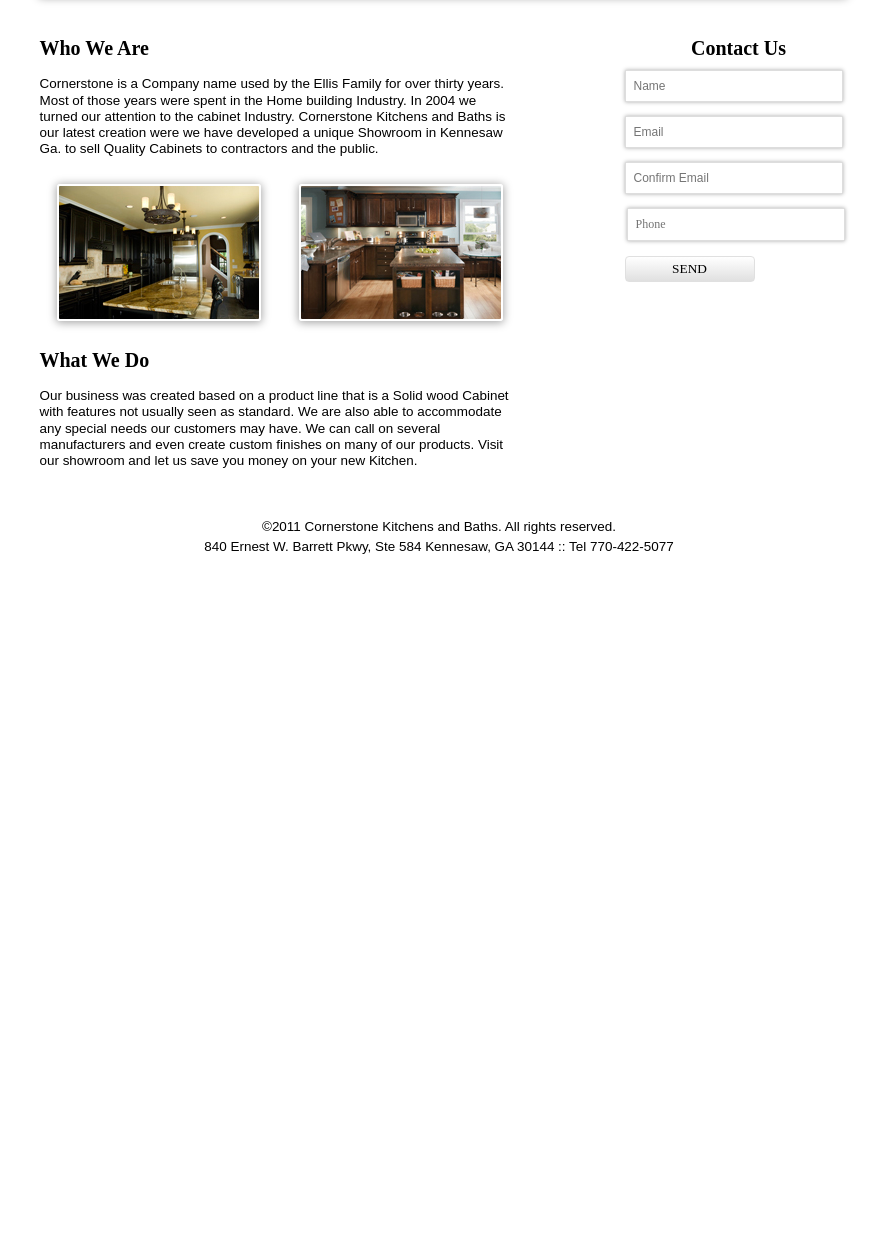
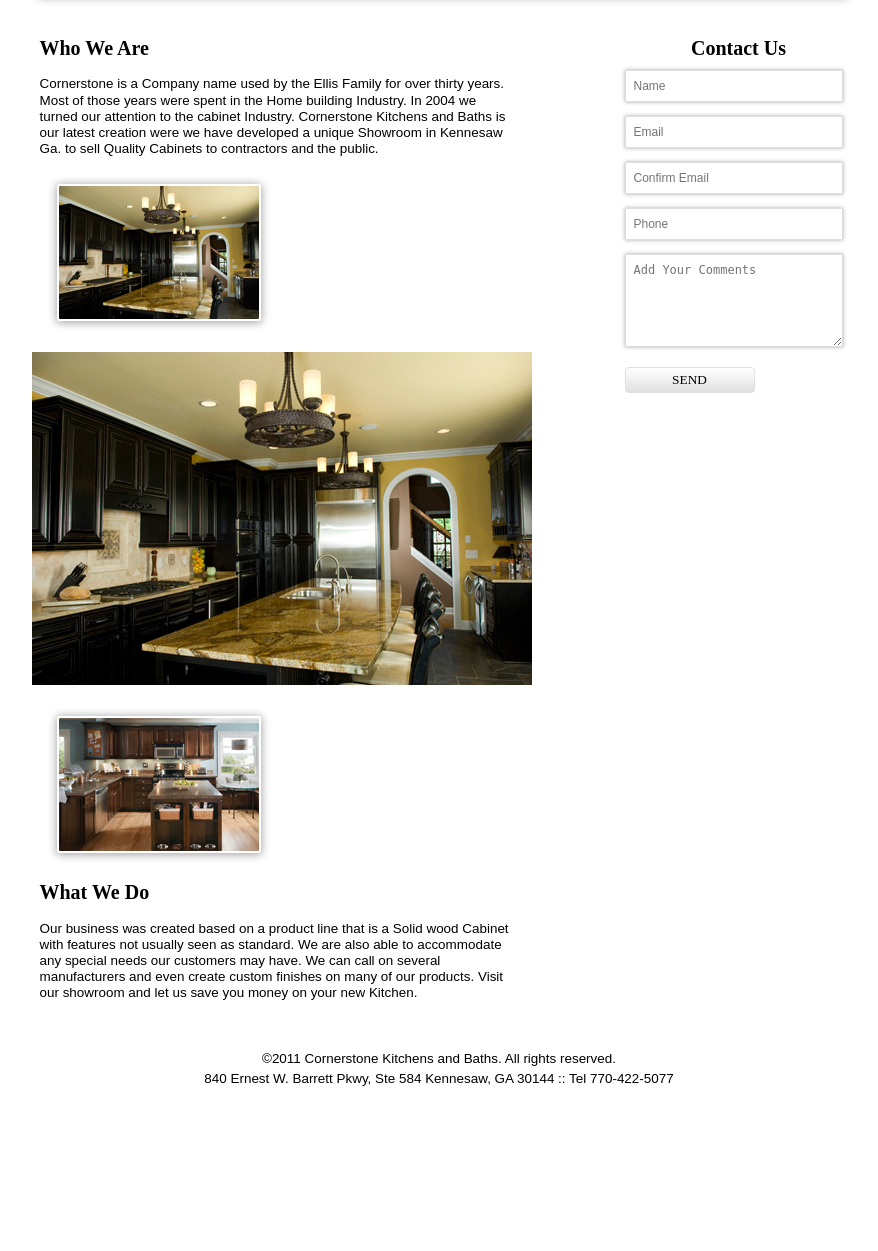
Before and after one commit to shaunwallace/cornerstone, a CodeIgniter app: page /cornerstone/ in a window 1280 px wide. Shown: the part 394-1645 px from the top of the page, without its empty margins (201-1079 px from the left). Before the commit the page ends 948 px from the top, so only its background shows below. Run offline with CodeIgniter, Linux system fonts and the light colour scheme; some libraries are stand-ins or nearby versions; some web fonts are replaced.

Commit message:
added comment box on form, minor changes to styling

```diff
--- a/CI/application/views/welcome_view.php
+++ b/CI/application/views/welcome_view.php
@@ -45,6 +45,7 @@
 			</p>
 
 			<img src="images/charleston_black1.jpg" class="thumbnail">
+			<img src="images/charleston_black1_large.jpg" class="pic">
 			<img src="images/newbury.jpg" class="thumbnail">
 
 			<h2>What We Do</h2>
@@ -57,9 +58,10 @@
 					<input type="text" name="name" value="" id="name" placeholder="Name" required/>
 					<input type="email" name="email" value="" placeholder="Email" id="email" />
 					<input type="email" name="conf_email" value="" placeholder="Confirm Email" id="conf_email" />
-					<input type="tel" name="tel" value="" placeholder="Phone" id="phone" />
+					<input type="tel" name="tel" value="" placeholder="Phone" id="tel" />
+
 				</fieldset><!--end user-details-->
-
+				<textarea form="contact_form" placeholder="Add Your Comments"></textarea>
 				<input type="button" value="Send" name="button" id="add" class="submit" />
 			</form>
 		</aside>
--- a/CI/css/style.css
+++ b/CI/css/style.css
@@ -145,6 +145,7 @@ nav ul li:last-child a {
 	-webkit-box-shadow: 0px 1px 8px 0.9px rgb(168,168,168);
 	box-shadow: 0px 1px 8px 0.9px rgb(168,168,168);
 }
+
 /******************Form*****************************/
 
 aside {
@@ -189,8 +190,9 @@ fieldset {
 }
 
 textarea {
-	width: 390px;
-	height: 175px;
+	padding: 8px !important;
+	width: 200px;
+	height: 75px;
 }
 
 #form_details input:hover, textarea:hover {
@@ -234,6 +236,7 @@ input.submit:hover {
 /******************Footer*****************************/
 footer {
 	width: 100%;
+	height: 200px;
 	clear: both;
 	margin: 0 auto;
 	text-align: center;
```
Also changed, not shown: CI/application/controllers/form.php (added, +13 -0 lines), CI/images/charleston_black1_large.jpg (added).
